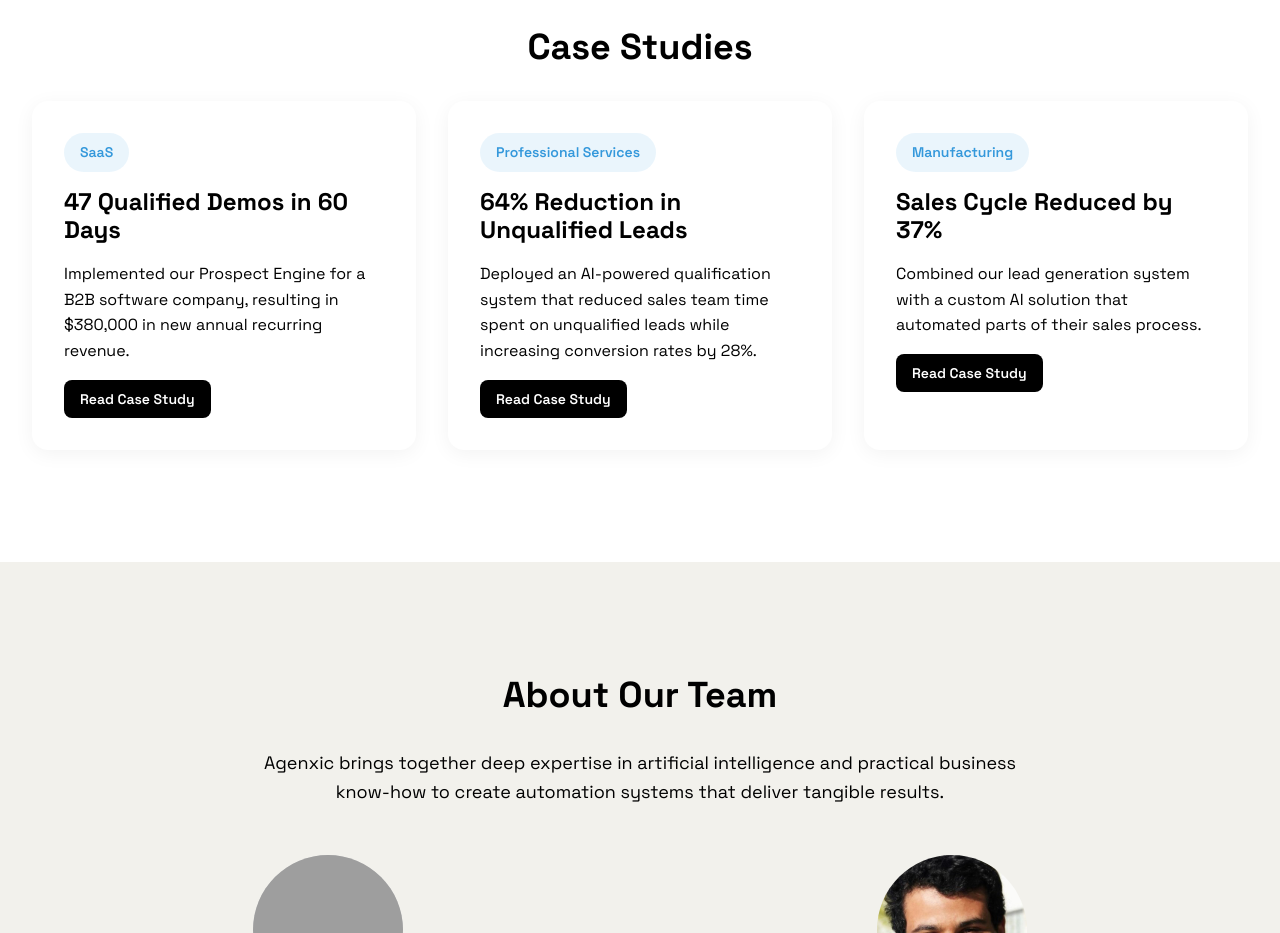
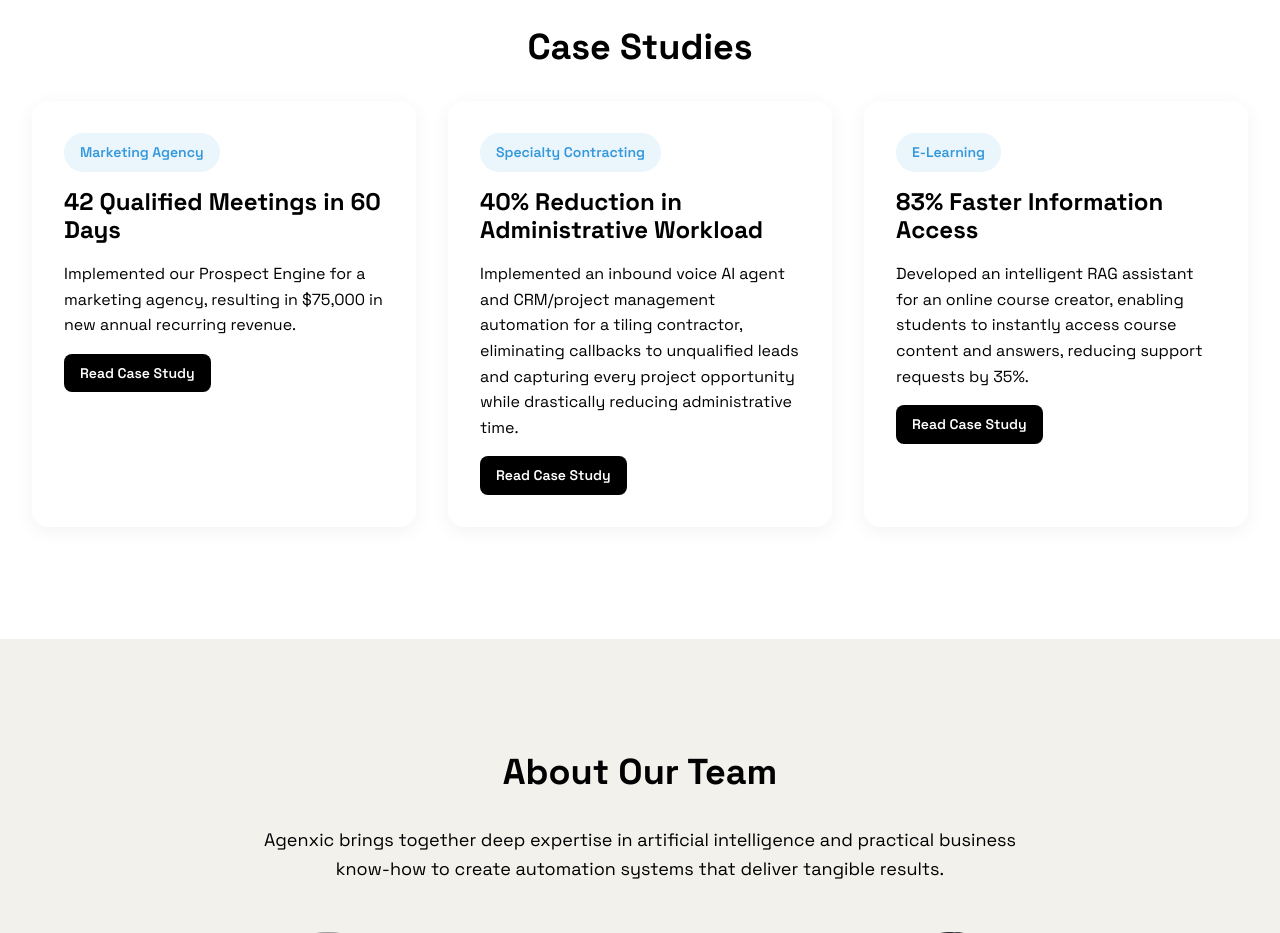
Before and after one commit to deonhamid/agenxic-website, a website: page index.html in a window 1280 px wide. Shown: the part 4260-5193 px from the top of the page. Drawn offline with Linux system fonts and the light colour scheme; grey boxes are pictures that could not be loaded.

Commit message:
Case studies

```diff
--- a/index.html
+++ b/index.html
@@ -342,28 +342,28 @@
             <div class="case-study-cards">
                 <div class="case-study-card">
                     <div class="case-study-content">
-                        <span class="industry-tag">SaaS</span>
-                        <h3>47 Qualified Demos in 60 Days</h3>
-                        <p>Implemented our Prospect Engine for a B2B software company, resulting in $380,000 in new annual recurring revenue.</p>
-                        <a href="case-studies/saas-company.html" class="btn btn-small">Read Case Study</a>
+                        <span class="industry-tag">Marketing Agency</span>
+                        <h3>42 Qualified Meetings in 60 Days</h3>
+                        <p>Implemented our Prospect Engine for a marketing agency, resulting in $75,000 in new annual recurring revenue.</p>
+                        <a href="case-studies/marketing-agency.html" class="btn btn-small">Read Case Study</a>
                     </div>
                 </div>
 
                 <div class="case-study-card">
                     <div class="case-study-content">
-                        <span class="industry-tag">Professional Services</span>
-                        <h3>64% Reduction in Unqualified Leads</h3>
-                        <p>Deployed an AI-powered qualification system that reduced sales team time spent on unqualified leads while increasing conversion rates by 28%.</p>
-                        <a href="case-studies/professional-services.html" class="btn btn-small">Read Case Study</a>
+                        <span class="industry-tag">Specialty Contracting</span>
+                        <h3>40% Reduction in Administrative Workload</h3>
+                        <p>Implemented an inbound voice AI agent and CRM/project management automation for a tiling contractor, eliminating callbacks to unqualified leads and capturing every project opportunity while drastically reducing administrative time.</p>
+                        <a href="case-studies/specialty-contractor.html" class="btn btn-small">Read Case Study</a>
                     </div>
                 </div>
 
                 <div class="case-study-card">
                     <div class="case-study-content">
-                        <span class="industry-tag">Manufacturing</span>
-                        <h3>Sales Cycle Reduced by 37%</h3>
-                        <p>Combined our lead generation system with a custom AI solution that automated parts of their sales process.</p>
-                        <a href="case-studies/manufacturing.html" class="btn btn-small">Read Case Study</a>
+                        <span class="industry-tag">E-Learning</span>
+                        <h3>83% Faster Information Access</h3>
+                        <p>Developed an intelligent RAG assistant for an online course creator, enabling students to instantly access course content and answers, reducing support requests by 35%.</p>
+                        <a href="case-studies/e-learning.html" class="btn btn-small">Read Case Study</a>
                     </div>
                 </div>
             </div>
```
